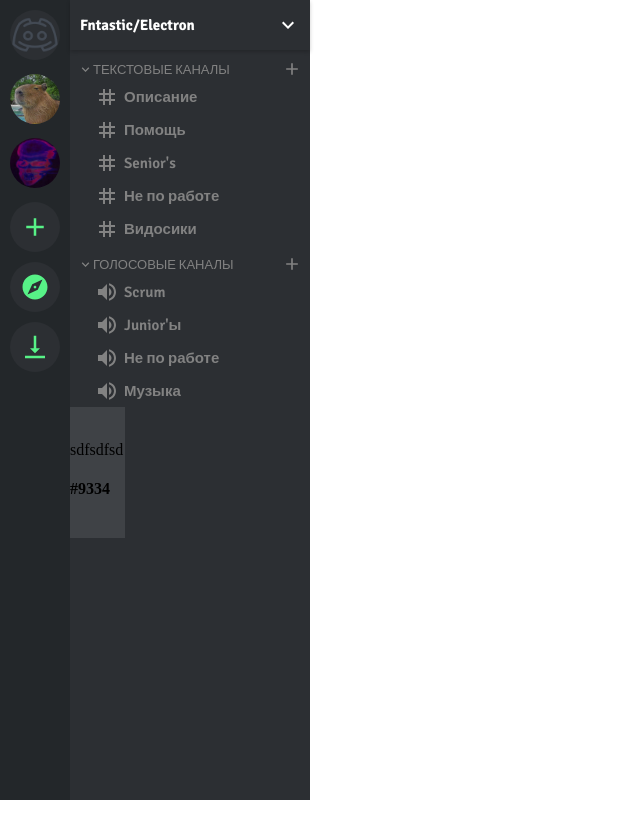
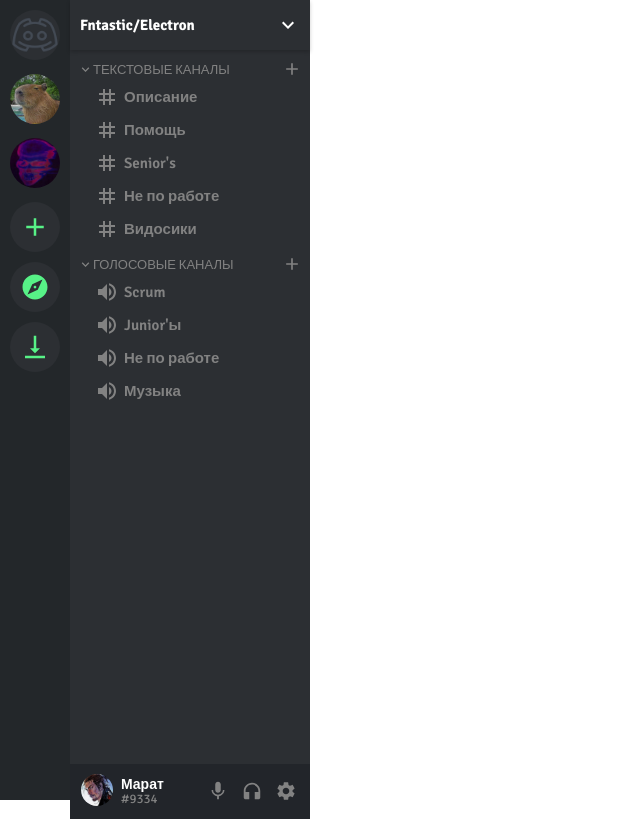
Before and after one commit to Maratoos/discord-layout, a React (Vite) app: page / in a window 1280 px wide. Shown: the whole page, without its empty margins (0-640 px from the left). Built offline with nearby package versions, Linux system fonts and the light colour scheme.

Commit message:
ChannelChatsBottomCreated

```diff
--- a/css/ChannelChats.css
+++ b/css/ChannelChats.css
@@ -25,7 +25,64 @@
 .channel__chats-top:hover {
   background-color: #3f4246;
 }
+.channel__chats-middle {
+  height: 89.2%;
+}
 .channel__chats-bottom {
+  background-color: #22252a;
+  height: 55px;
+  display: flex;
+  align-items: center;
+  justify-content: space-between;
+  padding: 0 8px;
+}
+.channel__chats-bottom .account {
+  width: 52%;
+  padding: 3px 0 2px 3px;
+  display: flex;
+  cursor: pointer;
+}
+.channel__chats-bottom .account-image {
+  margin-right: 8px;
+}
+.channel__chats-bottom .account-image img {
+  width: 32px;
+  height: 32px;
+  border-radius: 50%;
+}
+.channel__chats-bottom .account-data {
+  font-family: Signika, sans-serif;
+  margin-top: 2px;
+}
+.channel__chats-bottom .account-data p {
+  color: #ffffff;
+  font-weight: 600;
+  font-size: 14px;
+  margin-bottom: -5px;
+}
+.channel__chats-bottom .account-data small {
+  color: rgb(130, 130, 130);
+  font-weight: 400;
+  font-size: 13px;
+}
+.channel__chats-bottom .account:hover {
   background-color: #3f4246;
-  width: 55px;
+  border-radius: 5px;
+}
+.channel__chats-bottom .settings {
+  width: 40%;
+}
+.channel__chats-bottom .settings .items {
+  display: flex;
+  justify-content: space-between;
+  margin-left: -10px;
+}
+.channel__chats-bottom .settings .items .item {
+  color: rgb(130, 130, 130);
+  padding: 3px 5px;
+  cursor: pointer;
+}
+.channel__chats-bottom .settings .items .item:hover {
+  background-color: #3f4246;
+  border-radius: 5px;
 }/*# sourceMappingURL=ChannelChats.css.map */
--- a/src/App.css
+++ b/src/App.css
@@ -1,5 +1,6 @@
-html, body {
+html, body, h1, h2, h3, h4, h5, h6, span, p {
     margin: 0;
+    padding: 0;
 }
 
 .App {
--- a/src/components/ChannelChats/ChannelChats.jsx
+++ b/src/components/ChannelChats/ChannelChats.jsx
@@ -2,6 +2,10 @@
 import { ChatTitle } from './ChatTitle/ChatTitle';
 import { AllChats } from './AllChats/AllChats';
 import KeyboardArrowDownIcon from '@mui/icons-material/KeyboardArrowDown';
+import MicIcon from '@mui/icons-material/Mic';
+import HeadphonesIcon from '@mui/icons-material/Headphones';
+import SettingsIcon from '@mui/icons-material/Settings';
+import userImg from "../../assets/userImg.jpg"
 import "../../../css/ChannelChats.css"
 
 const textChats = ["Описание", "Помощь", "Senior's", "Не по работе", "Видосики"]
@@ -28,17 +32,19 @@
       <div className="channel__chats-bottom">
         <div className="account">
           <div className="account-image">
-            <img src="" alt="" />
+            <img src={userImg} alt="" />
           </div>
           <div className="account-data">
-            <p>sdfsdfsd</p>
-            <h4>#9334</h4>
+            <p>Марат</p>
+            <small>#9334</small>
           </div>
         </div>
         <div className="settings">
-          <img src="" alt="" />
-          <img src="" alt="" />
-          <img src="" alt="" />
+          <div className='items'>
+            <div className='item'><MicIcon sx={{ fontSize: "22px", marginTop: "3px" }} /></div>
+            <div className='item'><HeadphonesIcon sx={{ fontSize: "22px", marginTop: "3px" }} /></div>
+            <div className='item'><SettingsIcon sx={{ fontSize: "22px", marginTop: "3px" }} /></div>
+          </div>
         </div>
       </div>
     </div>
--- a/src/components/ChannelChats/ChannelChats.scss
+++ b/src/components/ChannelChats/ChannelChats.scss
@@ -25,8 +25,66 @@
         background-color: #3f4246;
     }
 
+    &-middle {
+        height: 89.2%;
+    }
+
     &-bottom {
-        background-color: #3f4246;
-        width: 55px;
+        background-color: #22252a;
+        height: 55px;
+        display: flex;
+        align-items: center;
+        justify-content: space-between;
+        padding: 0 8px;
+        .account {
+            width: 52%;
+            padding: 3px 0 2px 3px;
+            display: flex;
+            cursor: pointer;
+            &-image {
+                margin-right: 8px;
+                img {
+                    width: 32px;
+                    height: 32px;
+                    border-radius: 50%;
+                }
+            }
+            &-data {
+                font-family: Signika, sans-serif;
+                margin-top: 2px;
+                p {
+                    color: #ffffff;
+                    font-weight: 600;
+                    font-size: 14px;
+                    margin-bottom: -5px;
+                }
+                small {
+                    color: rgb(130, 130, 130);
+                    font-weight: 400;
+                    font-size: 13px;
+                }
+            }
+        }
+        .account:hover {
+            background-color: #3f4246;
+            border-radius: 5px;
+        }
+        .settings {
+            width: 40%;
+            .items {
+                display: flex;
+                justify-content: space-between;
+                margin-left: -10px;
+                .item {
+                    color: rgb(130, 130, 130);
+                    padding: 3px 5px;
+                    cursor: pointer;
+                }
+                .item:hover {
+                    background-color: #3f4246;
+                    border-radius: 5px;
+                }
+            }
+        }
     }
 }
```
Also changed, not shown: src/assets/userImg.jpg (added), 1 other file (tests, documents, lock files or other folders).
